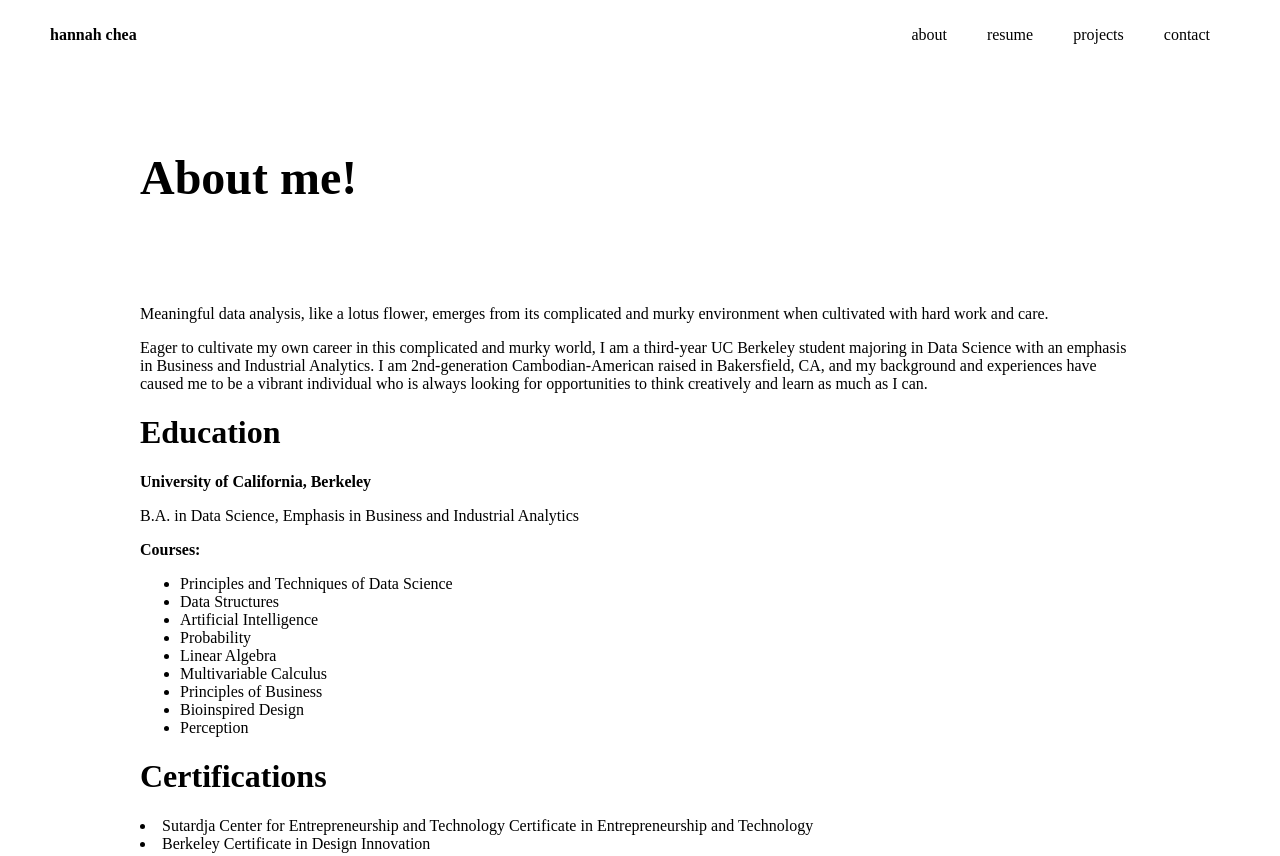
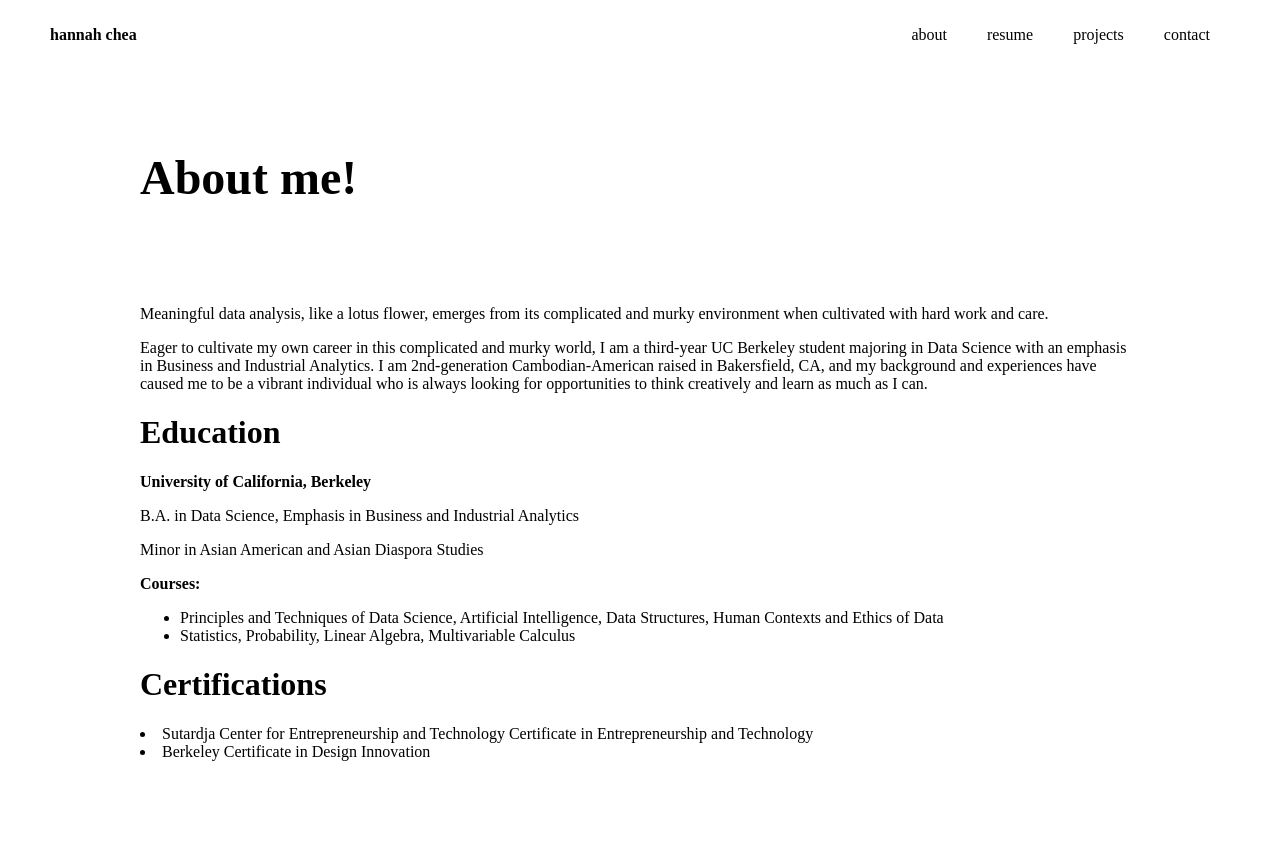
Before and after one commit to cheahannah/former-personal-website, a Gatsby site: page /about in a window 1280 px wide. Shown: the top 856 px of the page. Built offline with nearby package versions, Linux system fonts and the light colour scheme; Gatsby itself is replaced by a stand-in of ours.

Commit message:
Edited About Page

```diff
--- a/src/pages/about.js
+++ b/src/pages/about.js
@@ -20,18 +20,11 @@ const AboutPage = () => (
         <h1>Education</h1>
         <b>University of California, Berkeley</b>
         <p>B.A. in Data Science, Emphasis in Business and Industrial Analytics</p>
-        <p></p>
+        <p>Minor in Asian American and Asian Diaspora Studies</p>
         <b>Courses: </b>
         <ul class="columns" data-columns="2">
-          <li>Principles and Techniques of Data Science</li>
-          <li>Data Structures</li>
-          <li>Artificial Intelligence</li>
-          <li>Probability</li>
-          <li>Linear Algebra</li>
-          <li>Multivariable Calculus</li>
-          <li>Principles of Business</li>
-          <li>Bioinspired Design</li>
-          <li>Perception</li>
+          <li>Principles and Techniques of Data Science, Artificial Intelligence, Data Structures, Human Contexts and Ethics of Data</li>
+          <li>Statistics, Probability, Linear Algebra, Multivariable Calculus</li>
         </ul>
       </div>
 
```
